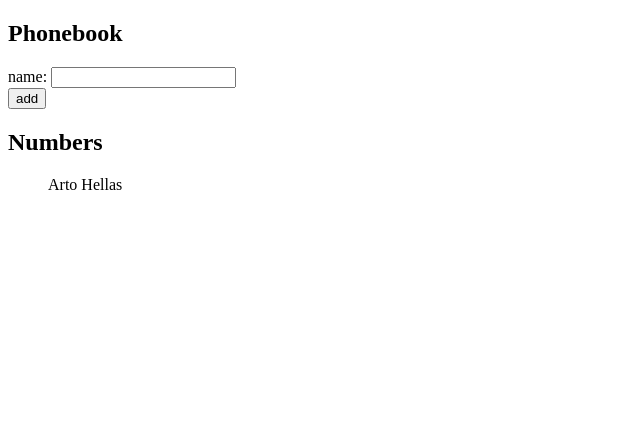
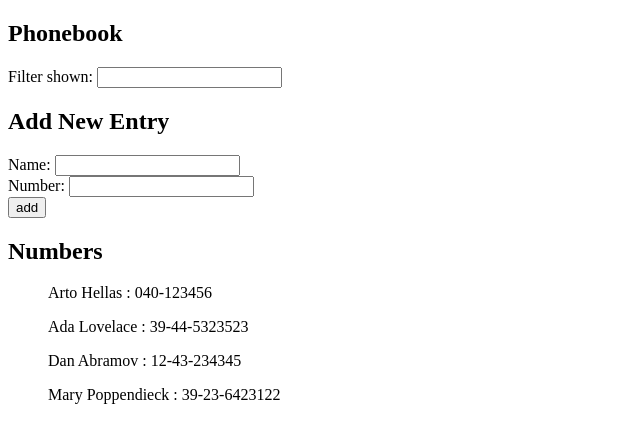
Before and after one commit to Perrottarichard/FullStackOpen, a React (Create React App) app in the folder part2/phonebook/: page / in a window 1280 px wide. Shown: the top 442 px of the page, without its empty margins (0-640 px from the left). Built offline with nearby package versions, Linux system fonts and the light colour scheme.

Commit message:
before refactor into individual components

```diff
--- a/part2/phonebook/src/App.js
+++ b/part2/phonebook/src/App.js
@@ -2,43 +2,71 @@ import React, { useState } from 'react'
 
 const App = () => {
   const [persons, setPersons] = useState([
-    { name: 'Arto Hellas' }
+    { name: 'Arto Hellas', number: '040-123456' },
+    { name: 'Ada Lovelace', number: '39-44-5323523' },
+    { name: 'Dan Abramov', number: '12-43-234345' },
+    { name: 'Mary Poppendieck', number: '39-23-6423122' }
   ])
   const [newName, setNewName] = useState('')
+  const [newNumber, setNewNumber] = useState('')
+  const [searchName, setSearchName] = useState('')
+  const [showAll, setShowAll] = useState(true)
 
-  const addPerson = (event) => {
+  const entriesToShow = showAll ? persons : persons.filter(p => p.name.toString().toLowerCase().indexOf(searchName.toLowerCase()) !== -1)
+
+  const addEntry = (event) => {
     event.preventDefault()
     if (persons.filter(p => p.name === newName).length > 0) {
       alert(`${newName} is already in the phonebook`)
     } else {
-
       const nameObject = {
         name: newName,
+        number: newNumber
       }
       setPersons(persons.concat(nameObject))
       setNewName('')
     }
   }
   const handlePersonInput = (event) => {
-    console.log(event.target.value)
     setNewName(event.target.value);
+  }
+  const handleNumberInput = (event) => {
+    setNewNumber(event.target.value);
+  }
+  const handleSearchName = (event) => {
+    if (event.target.value.length > 0) {
+      setShowAll(false)
+      setSearchName(event.target.value);
+    } else {
+      setShowAll(true)
+      setSearchName(event.target.value);
+    }
   }
 
   return (
     <div>
       <h2>Phonebook</h2>
-      <form onSubmit={addPerson}>
+      <div>
+        Filter shown: <input
+          value={searchName}
+          onChange={handleSearchName} />
+      </div>
+      <h2>Add New Entry</h2>
+      <form onSubmit={addEntry}>
         <div>
-          name: <input
+          Name: <input
             value={newName}
             onChange={handlePersonInput} />
         </div>
+        <div>Number: <input
+          value={newNumber}
+          onChange={handleNumberInput} /></div>
         <div>
           <button type="submit">add</button>
         </div>
       </form>
       <h2>Numbers</h2>
-      {persons.map(p => <ul key={p.name}>{p.name}</ul>)}
+      {entriesToShow.map(p => <ul key={p.name}>{p.name} : {p.number}</ul>)}
     </div>
   )
 }
```
